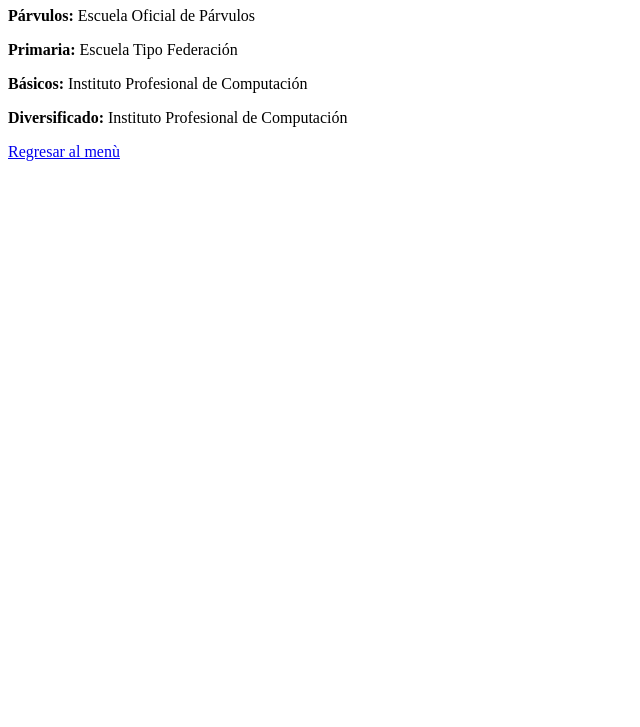
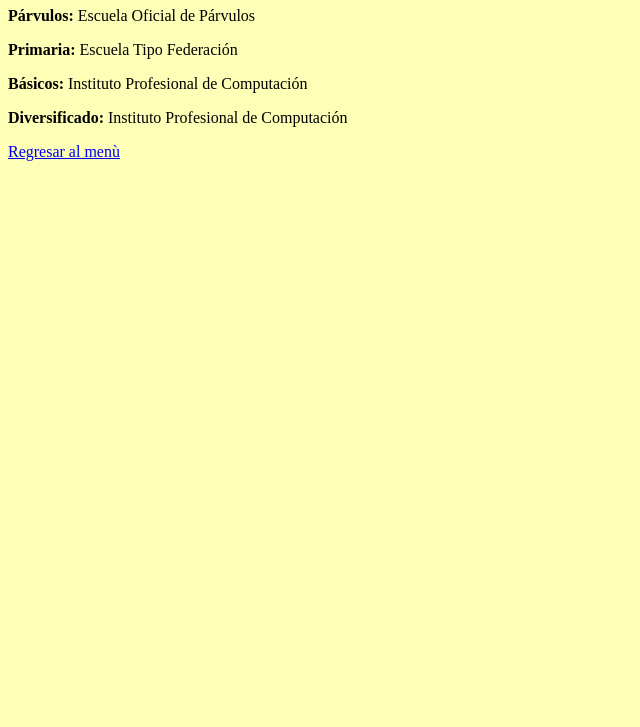
Before and after one commit to Paolam08/pao., a plain HTML site: page estudios.html in a window 1280 px wide. Shown: the part 73-800 px from the top of the page, without its empty margins (0-640 px from the left). Drawn offline with Linux system fonts and the light colour scheme.

Commit message:
Update estudios.html

```diff
--- a/estudios.html
+++ b/estudios.html
@@ -3,6 +3,7 @@
 <head>
 <title>Estudios realizados</title>
 </head>
+  <body bgcolor="#fdffb6">
 <body>
 
 <h1>Estudios realizados</h1>
```
